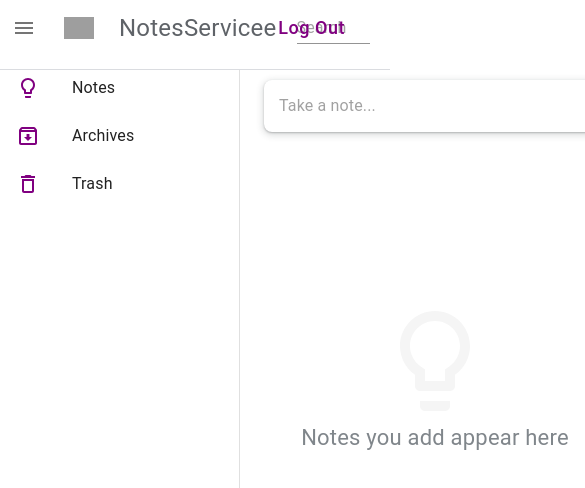
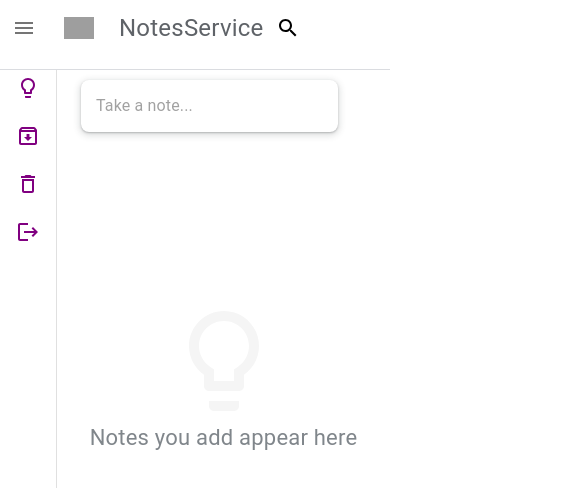
Before and after one commit to Elmedinalahu/Note-taking-Service, a React (Create React App) app in the folder notes-service-react/: page / in a window 390 px wide. Shown: the top 488 px of the page, 585 px wide, since content can reach past the window. Built offline with nearby package versions, Linux system fonts and the light colour scheme; grey boxes are pictures that could not be loaded.

Commit message:
Feature 7/Task 7.1.1/ Made all the pages responsive

```diff
--- a/notes-service-react/src/components/HeaderBar.jsx
+++ b/notes-service-react/src/components/HeaderBar.jsx
@@ -41,9 +41,8 @@ const HeaderBar = ({ open, handleDrawer }) => {
           <Menu />
         </IconButton>
         <img src={logo} alt="logo" style={{width: 30}} />
-        <Heading>NotesServicee</Heading>
+        <Heading>NotesService</Heading>
         <SearchInput />
-        <LogOut href='/login' >Log Out</LogOut>;
 
       </Toolbar>
     </Header>
--- a/notes-service-react/src/components/NavList.jsx
+++ b/notes-service-react/src/components/NavList.jsx
@@ -1,7 +1,7 @@
 
 
 import { List, ListItem, ListItemIcon, ListItemText } from '@mui/material';
-import { LightbulbOutlined as Lightbulb, ArchiveOutlined as Archive, DeleteOutlineOutlined as Delete } from '@mui/icons-material';
+import { LightbulbOutlined as Lightbulb, ArchiveOutlined as Archive, DeleteOutlineOutlined as Delete, Logout } from '@mui/icons-material';
 import { Link, useNavigate } from 'react-router-dom';
 
 const NavList = () => {
@@ -11,10 +11,12 @@ const NavList = () => {
         { id: 1, name: 'Notes', icon: <Lightbulb />, route: '/home' },
         { id: 2, name: 'Archives', icon: <Archive />, route: '/archive' },
         { id: 3, name: 'Trash', icon: <Delete />, route: '/delete' },
+        // logout
+        { id: 4, name: 'Logout', icon: <Logout />, route: '/login' },
 
     ]
 
-    const onClick = (url: string) => {
+    const onClick = (url) => {
         navigate(url);
     }
 
--- a/notes-service-react/src/components/SearchInput.jsx
+++ b/notes-service-react/src/components/SearchInput.jsx
@@ -1,17 +1,43 @@
-import { Input } from "@mui/material";
+import { Search } from "@mui/icons-material";
+import { Input, useMediaQuery } from "@mui/material";
 import { styled } from "@mui/material/styles";
-import { useContext } from "react";
+import { useContext, useEffect, useState } from "react";
 import { DataContext } from "../context/DataProvider";
 
 const StyledInput = styled(Input)`
     width: 500px;
     margin-left: 20px;
-
 `;
 
 function SearchInput(props) {
 
     const { search, setSearch } = useContext(DataContext);
+    const [hide, setHide] = useState(false);
+    // hide input on small screen with media query
+    const isMobile = useMediaQuery('(max-width: 600px)', {
+        // if true, hide input
+        // if false, show input
+        onChange: (matches) => setHide(matches)
+    });
+
+    useEffect(() => {
+        if (isMobile) {
+            setHide(true);
+        } else {
+            setHide(false);
+        }
+    }, [isMobile, setHide]);
+
+    // return icon if hidden
+    if (hide) {
+        return (
+            <Search
+                className="text-black ml-3"
+                onClick={() => setHide(false)}
+            />
+        )
+    }
+
     return <StyledInput type="text" placeholder="Search"
         onChange={event => {
             setSearch(event.target.value);
--- a/notes-service-react/src/components/SwipeDrawer.jsx
+++ b/notes-service-react/src/components/SwipeDrawer.jsx
@@ -6,6 +6,7 @@ import MuiDrawer from '@mui/material/Drawer';
 //components
 import HeaderBar from './HeaderBar';
 import NavList from './NavList';
+import { useMediaQuery } from '@mui/material';
 
 const drawerWidth = 240;
 
@@ -58,6 +59,15 @@ function SwipeDrawer() {
     const handleDrawer = () => {
         setOpen(prevState => !prevState);
     };
+    const matches = useMediaQuery('(max-width:600px)');
+
+    React.useEffect(() => {
+        if (matches) {
+            setOpen(false);
+        } else {
+            setOpen(true);
+        }
+    }, [matches]);
 
     return (
         <Box sx={{ display: 'flex' }}>
--- a/notes-service-react/src/components/archives/Archive.jsx
+++ b/notes-service-react/src/components/archives/Archive.jsx
@@ -40,11 +40,12 @@ const Archive = ({ archive }) => {
                 <CardActions>
                     <Unarchive
                         fontSize="small"
-                        style={{ marginLeft: 'auto' }}
+                        style={{ marginLeft: 'auto', cursor: 'pointer' }}
                         onClick={() => unArchiveNote(archive)}
                     />
                     <Delete
                         fontSize="small"
+                        style={{cursor: 'pointer'}}
                         onClick={() => deleteNote(archive)}
                     />
                 </CardActions>
--- a/notes-service-react/src/components/edit/EditNote.jsx
+++ b/notes-service-react/src/components/edit/EditNote.jsx
@@ -1,8 +1,10 @@
 import React, { useContext, useState } from 'react'
+import { useNavigate } from 'react-router-dom';
 import { DataContext } from '../../context/DataProvider';
 
 
 export default function EditNote({ noteID }) {
+    const navigate = useNavigate();
     const { notes, setNotes } = useContext(DataContext);
 
     const [note, setNote] = useState(notes.find(note => note.id === noteID));
@@ -18,6 +20,7 @@ export default function EditNote({ noteID }) {
         e.preventDefault();
         const updatedNotes = notes.map(item => item.id === note.id ? note : item);
         setNotes(updatedNotes);
+        navigate('/home');
     }
 
     return (
--- a/notes-service-react/src/components/notes/Form.jsx
+++ b/notes-service-react/src/components/notes/Form.jsx
@@ -13,6 +13,10 @@ const Container = styled(Box)`
     box-shadow: 0 1px 2px 0 rgb(60 64 67 / 30%), 0 2px 6px 2px rgb(60 64 67 / 15%);
     border-color: #e0e0e0;
     width: 600px;
+    @media (max-width: 900px) {
+        width: 90%;
+        margin: 0px;
+    }
     border-radius: 8px;
     min-height: 30px;
     padding: 10px 15px;
```
